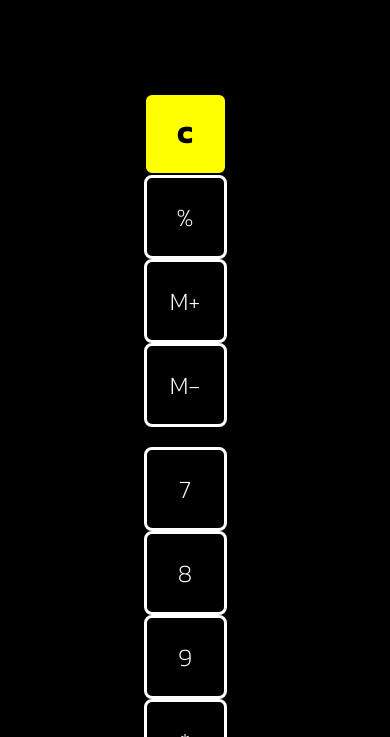
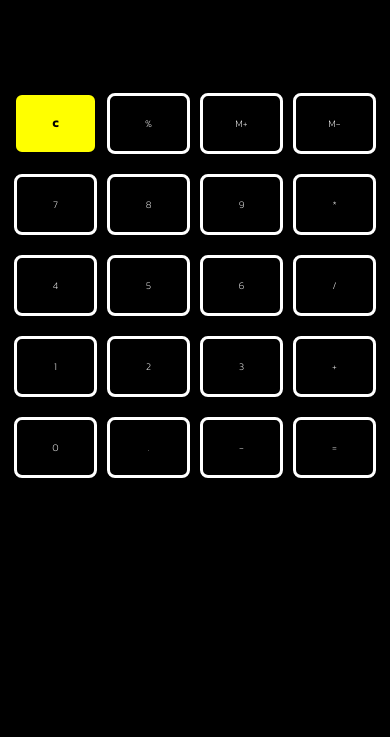
Before and after one commit to himanshu1221/Calculator, a plain HTML site: page index.html in a window 390 px wide. Shown: the part 107-844 px from the top of the page. Drawn offline with Linux system fonts and the light colour scheme.

Commit message:
Update style.css

```diff
--- a/style.css
+++ b/style.css
@@ -1,10 +1,12 @@
 @import url('https://fonts.googleapis.com/css2?family=Kanit:wght@200&display=swap');
 @import url('https://fonts.googleapis.com/css2?family=Kanit:wght@800&display=swap');
-*{
+
+* {
     background-color: black;
 }
-.button{
-    padding:20px;
+
+.button {
+    padding: 20px;
     width: 83px;
     margin: 0 5px;
     border: 3px solid white;
@@ -14,11 +16,14 @@
     color: white;
     font-size: 25px;
 }
-.row{
-    margin:10px 2px;
+
+.row {
+    margin: 10px 2px;
     color: white;
+    display: flex;
 }
-.row input{
+
+.row input {
     font-size: 25px;
     margin: 0;
     height: 60px;
@@ -28,9 +33,16 @@
     color: white;
     font-family: 'Kanit', sans-serif;
 }
-.clear{
+
+.clear {
     background: yellow;
     color: black;
     border: 2px solid black;
     font-weight: bolder;
 }
+
+@media(max-width:690px) {
+    .button {
+        font-size: 10px;
+    }
+}
```
